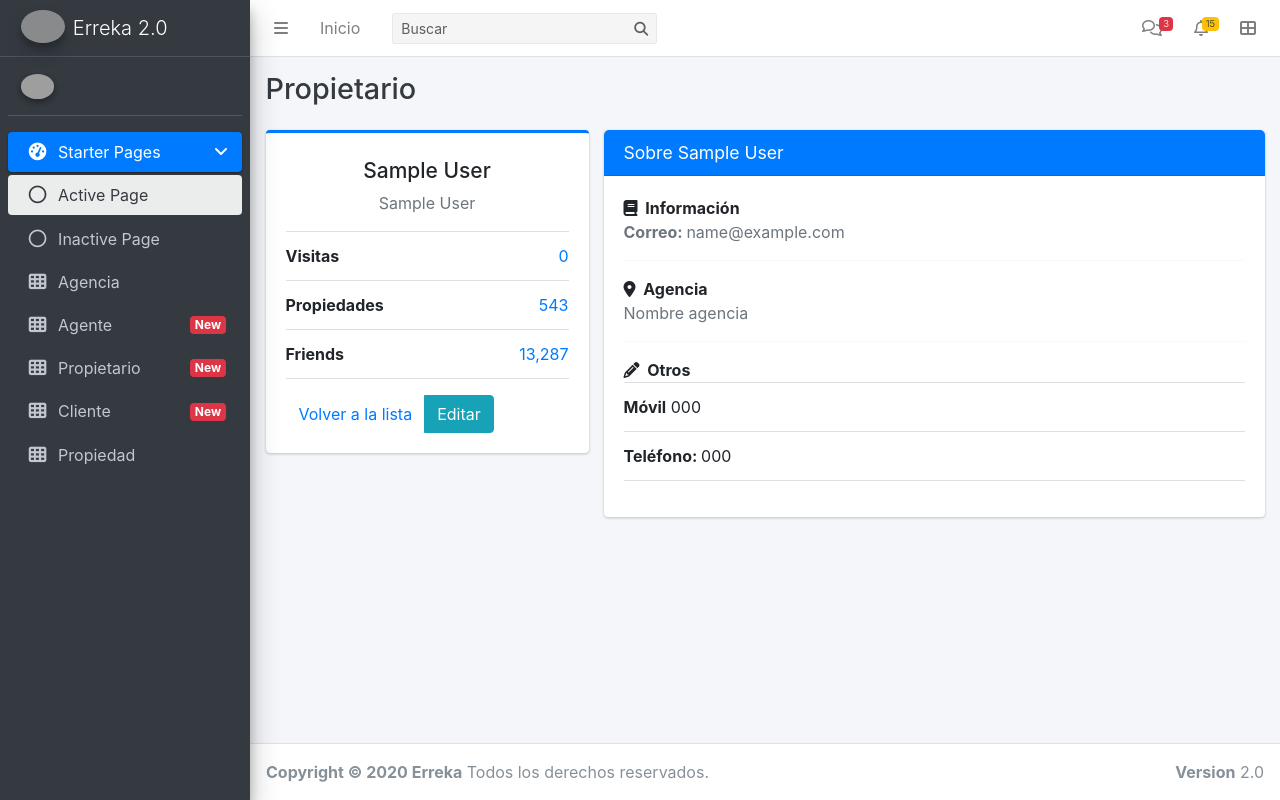
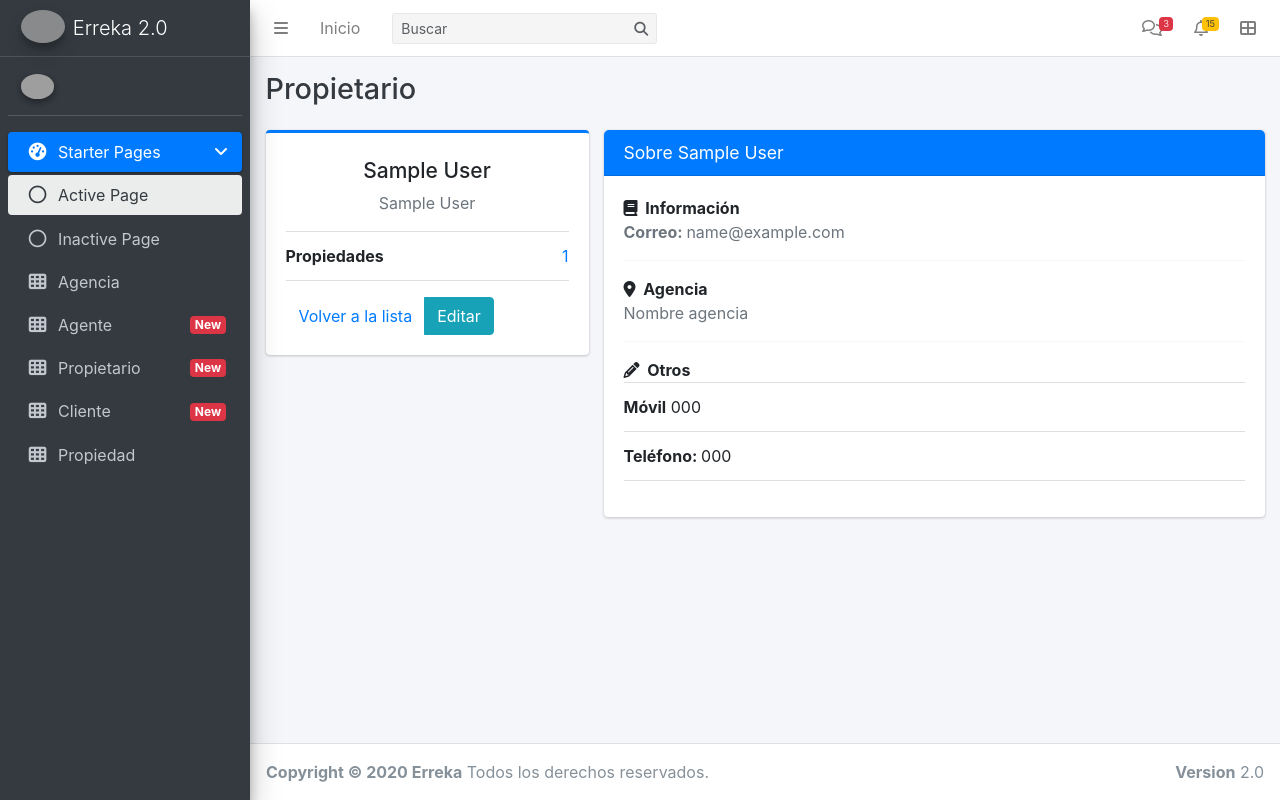
Before and after one commit to xavibrice/full_erreka, a Symfony app: template templates/backend/owner/show.html.twig in a window 1280 px wide. Run offline with Twig, Linux system fonts and the light colour scheme; the template is opened without the code that fills it: most values are stand-ins (such as "Sample title", 1, 10 or a date in 2020); style sheets or scripts are compiled from the project's sources; some libraries are stand-ins or nearby versions; grey boxes are pictures that could not be loaded.

Commit message:
Add count properties

```diff
--- a/templates/backend/owner/show.html.twig
+++ b/templates/backend/owner/show.html.twig
@@ -34,13 +34,8 @@
 
                     <ul class="list-group list-group-unbordered mb-3">
                         <li class="list-group-item">
-                            <b>Visitas</b> <a class="float-right">0</a>
-                        </li>
-                        <li class="list-group-item">
-                            <b>Propiedades</b> <a class="float-right">543</a>
-                        </li>
-                        <li class="list-group-item">
-                            <b>Friends</b> <a class="float-right">13,287</a>
+                            <b>Propiedades</b>
+                            <a class="float-right">{{ owner.properties.count }}</a>
                         </li>
                     </ul>
 
```
